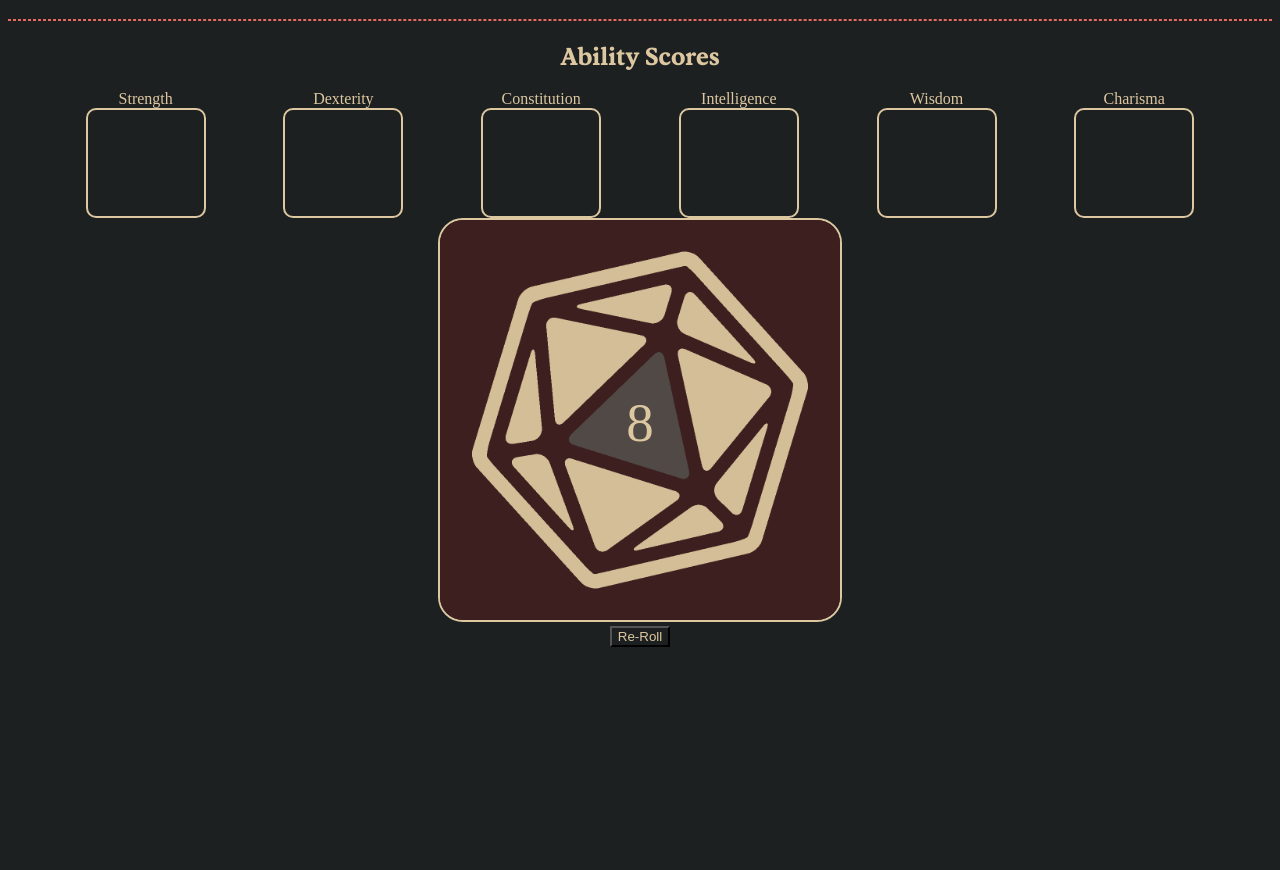
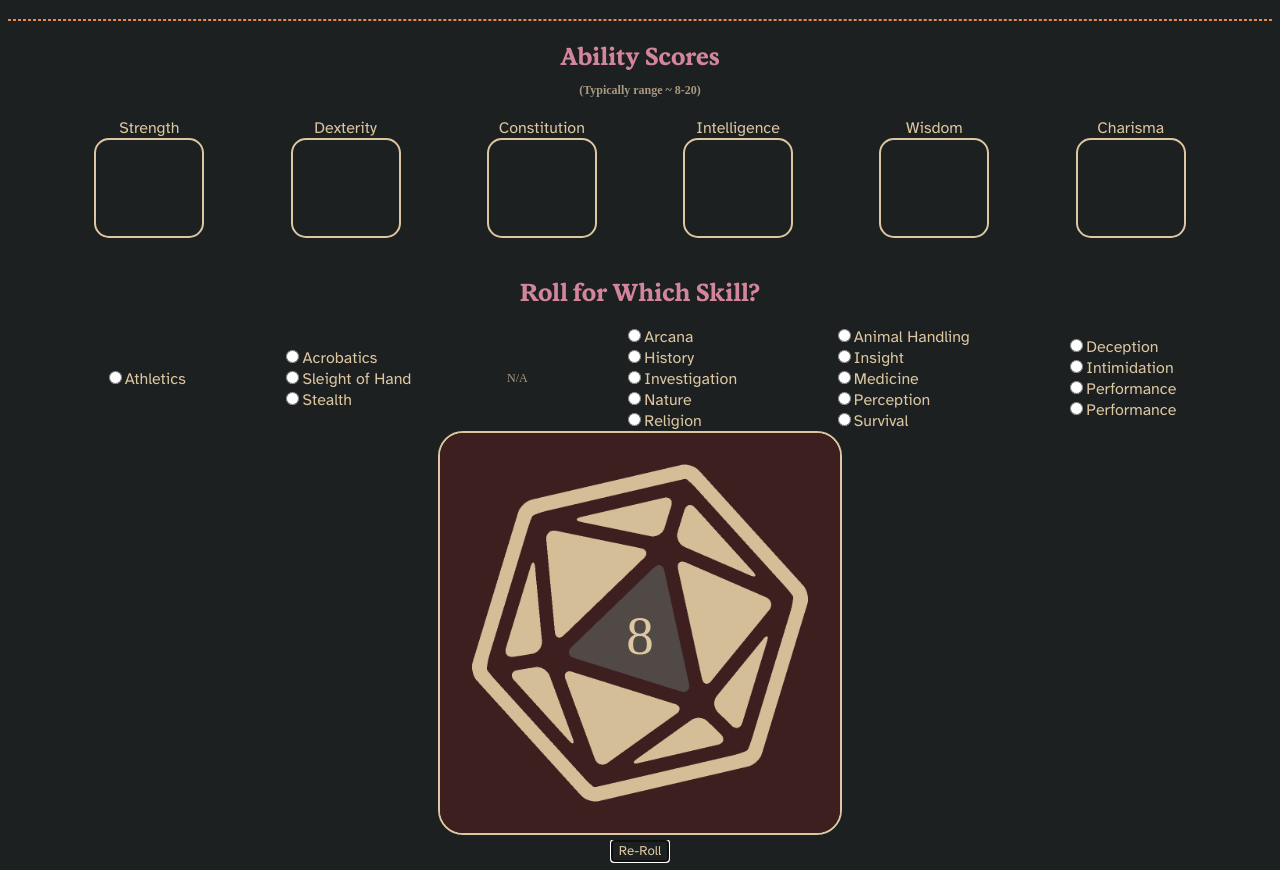
Before and after one commit to mszost/cpsc-44000, a plain HTML site: page sprint-02/dice-roller/index.html in a window 1280 px wide. Shown: the part 62-932 px from the top of the page. Before the commit the page ends 800 px from the top, so only its background shows below. Drawn offline with Linux system fonts and the light colour scheme; a web font is replaced by a local one.

Commit message:
add skills

```diff
--- a/sprint-02/dice-roller/index.html
+++ b/sprint-02/dice-roller/index.html
@@ -5,20 +5,69 @@
     <meta name="viewport" content="width=device-width, initial-scale=1.0">
     <link rel="stylesheet" href="style.css">
     <script src="main.js"></script>
-    <title>Web Dice Roller</title>
+    <title>5e Dice Roller</title>
 </head>
 
 <body>
     <h1>Web Dice-roller: D&D 5e</h1><hr>
 
-    <h2>Ability Scores</h2>
-    <div class="flexbox">
-        <label>Strength<input id="str"></label>
-        <label>Dexterity<input id="dex"></label>
-        <label>Constitution<input id="con"></label>
-        <label>Intelligence<input id="int"></label>
-        <label>Wisdom<input id="wis"></label>
-        <label>Charisma<input id="cha"></label>
+    <h2>
+        Ability Scores
+        <br>
+        <small>(Typically range ~ 8-20)</small>
+    </h2>
+    <div class="flex-row">
+        <label>Strength<input type="number" id="str"></label>
+        <label>Dexterity<input type="number" id="dex"></label>
+        <label>Constitution<input type="number" id="con"></label>
+        <label>Intelligence<input type="number" id="int"></label>
+        <label>Wisdom<input type="number" id="wis"></label>
+        <label>Charisma<input type="number" id="cha"></label>
+    </div>
+
+    <br>
+
+    <h2>Roll for Which Skill?</h2>
+
+    <div class="flex-row">
+        <!--str-->
+        <div class="flex-col">
+            <label><input type="radio" name="skills" id="str" value="athletics">Athletics</label>
+        </div>
+        <!--dex-->
+        <div class="flex-col">
+            <label><input type="radio" name="skills" id="dex" value="acrobatics">Acrobatics</label>
+            <label><input type="radio" name="skills" id="dex" value="sleight">Sleight of Hand</label>
+            <label><input type="radio" name="skills" id="dex" value="stealth">Stealth</label>
+        </div>
+        <!--con-->
+        <div class="flex-col">
+            <small>N/A</small>
+        </div>
+        <!--int-->
+        <div class="flex-col">
+            <label><input type="radio" name="skills" id="int" value="arcana">Arcana</label>
+            <label><input type="radio" name="skills" id="int" value="history">History</label>
+            <label><input type="radio" name="skills" id="int" value="investigation">Investigation</label>
+            <label><input type="radio" name="skills" id="int" value="nature">Nature</label>
+            <label><input type="radio" name="skills" id="int" value="religion">Religion</label>
+        </div>
+        <!--wis-->
+        <div class="flex-col">
+            <label><input type="radio" name="skills" id="wis" value="animal">Animal Handling</label>
+            <label><input type="radio" name="skills" id="wis" value="insight">Insight</label>
+            <label><input type="radio" name="skills" id="wis" value="medicine">Medicine</label>
+            <label><input type="radio" name="skills" id="wis" value="perception">Perception</label>
+            <label><input type="radio" name="skills" id="wis" value="survival">Survival</label>
+        </div>
+        <!--cha-->
+        <div class="flex-col">
+            <label><input type="radio" name="skills" id="cha" value="deception">Deception</label>
+            <label><input type="radio" name="skills" id="cha" value="intimidation">Intimidation</label>
+            <label><input type="radio" name="skills" id="cha" value="performance">Performance</label>
+            <label><input type="radio" name="skills" id="cha" value="persuasion">Performance</label>
+        </div>
+
     </div>
 
     <div class="d20-container">
@@ -26,7 +75,7 @@
         <div id="d20"></div>
     </div>
 
-    <button onclick="RollD20()">Re-Roll</button>
+    <button onclick="RollD20()" autofocus>Re-Roll</button>
     <div id="summary"></div>
 
 </body>
--- a/sprint-02/dice-roller/style.css
+++ b/sprint-02/dice-roller/style.css
@@ -16,6 +16,7 @@
     --blue: #7daea3;
     --purple: #d3869b;
 }
+
 
 /* font declarations */
 
@@ -41,35 +42,60 @@
     text-align: center;
     background-color: var(--bg_primary);
     color: var(--txt_primary);
+    font-family: "Atkinson Hyperlegible";
 }
 
 hr {
-    border: 1px dashed var(--red);
+    border: 1px dashed var(--orange);
 }
 
 h1,h2 {
     font-family: "Stuart";
 }
 
+h2 {
+    color: var(--purple);
+}
+
+small {
+    font-size: 12px;
+    font-family: "Jetbrains Mono";
+    color: var(--txt_dim);
+}
+
 
 /* ability scores */
 
-.flexbox {
+.flex-row {
     display: flex;
     flex-flow: row wrap;
     justify-content: space-evenly;
 }
 
-.flexbox input {
+.flex-row input[type=number] {
     display: block;
     box-sizing: border-box;
     border: 2px solid var(--txt_primary) ;
-    border-radius: 10px;
-    height:110px;
-    width: 120px;
+    border-radius: 15px;
+    height:100px;
+    width: 110px;
     font-family: "Jetbrains Mono";
-    font-size: 50px;
+    font-size: 40px;
+    color: var(--purple);
 }
+
+.flex-col {
+    display: flex;
+    flex-direction: column;
+    justify-content: center;
+}
+
+.flex-col label {
+    align-items: left;
+    text-align: left;
+}
+
+
 
 /* d20 */
 
```
